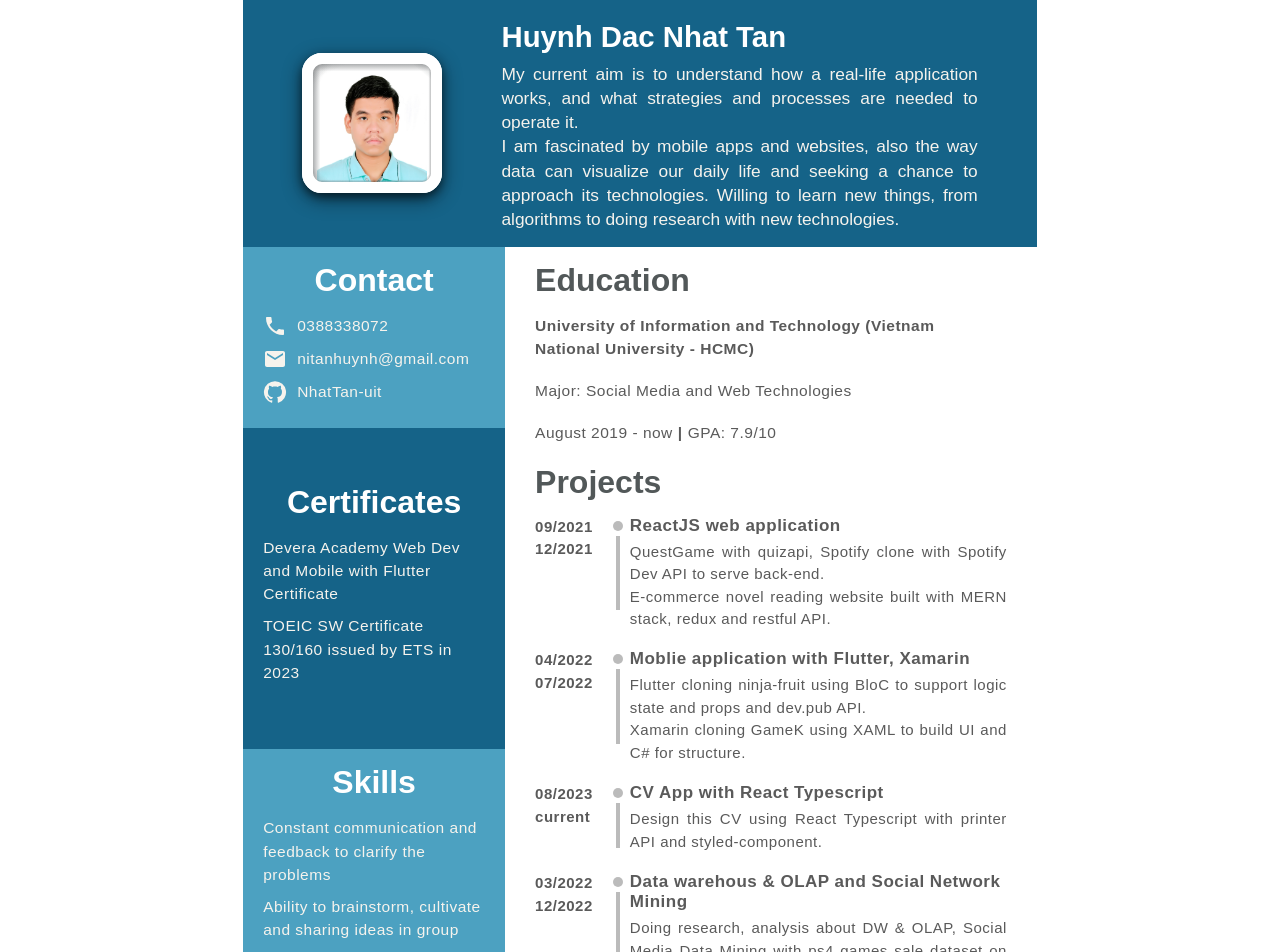
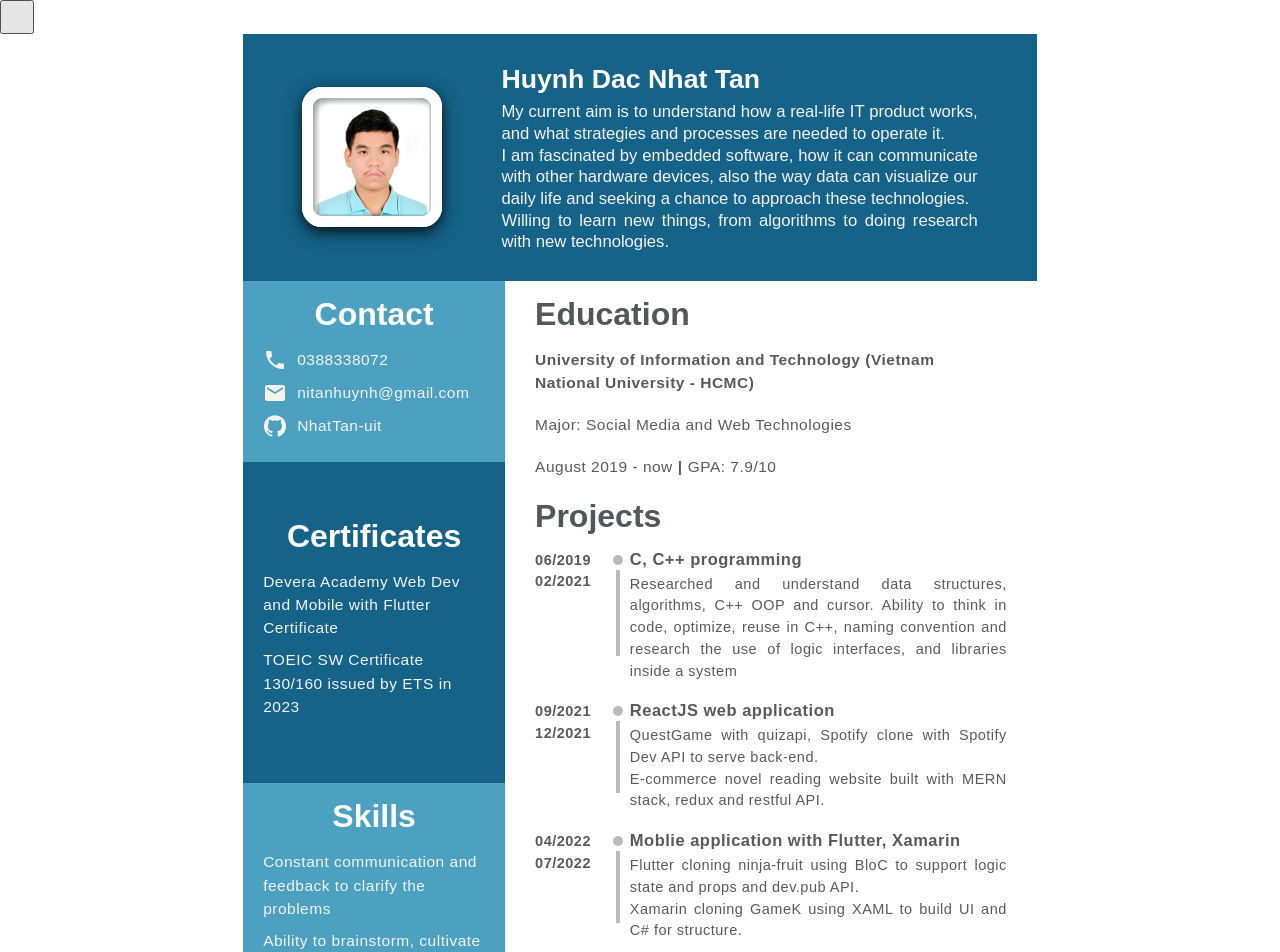
Before and after one commit to NhatTan-uit/MyCV-TanHDN, a React (Create React App) app: page / in a window 1280 px wide. Shown: the top 952 px of the page. Built offline with nearby package versions, Linux system fonts and the light colour scheme.

Commit message:
change-ex

```diff
--- a/src/App.tsx
+++ b/src/App.tsx
@@ -42,6 +42,7 @@ function App() {
 
   return (
     <StyleSheetManager shouldForwardProp={isPropValid}>
+      <GeneratePDF divref={pdfRef} />
       <GlobalStyle />
       {
         !loadingState ?
@@ -115,7 +116,6 @@ function App() {
             Loading...
           </Wrapper>
       }
-      <GeneratePDF divref={pdfRef} />
     </StyleSheetManager>
   );
 }
--- a/src/api.ts
+++ b/src/api.ts
@@ -2,7 +2,7 @@ const cvdata = {
     "header": {
         "image": "nonuser",
         "title": "Huynh Dac Nhat Tan",
-        "content": "My current aim is to understand how a real-life application works, and what strategies and processes are needed to operate it.\nI am fascinated by mobile apps and websites, also the way data can visualize our daily life and seeking a chance to approach its technologies. Willing to learn new things, from algorithms to doing research with new technologies."
+        "content": "My current aim is to understand how a real-life IT product works, and what strategies and processes are needed to operate it.\nI am fascinated by embedded software, how it can communicate with other hardware devices, also the way data can visualize our daily life and seeking a chance to approach these technologies.\n Willing to learn new things, from algorithms to doing research with new technologies."
     },
     "body": {
         "sub": [
@@ -75,6 +75,14 @@ const cvdata = {
                 "title": "Projects",
                 "listitem": [
                     {
+                        "content": "Researched and understand data structures, algorithms, C++ OOP and cursor. Ability to think in code, optimize, reuse in C++, naming convention and research the use of logic interfaces, and libraries inside a system",
+                        "timescheme": {
+                            "title": "C, C++ programming",
+                            "timestart": "06/2019",
+                            "timeend": "02/2021",
+                        }
+                    },
+                    {
                         "content": "QuestGame with quizapi, Spotify clone with Spotify Dev API to serve back-end. \nE-commerce novel reading website built with MERN stack, redux and restful API.",
                         "timescheme": {
                             "title": "ReactJS web application",
@@ -96,14 +104,6 @@ const cvdata = {
                             "title": "CV App with React Typescript",
                             "timestart": "08/2023",
                             "timeend": "current",
-                        }
-                    },
-                    {
-                        "content": "Doing research, analysis about DW & OLAP, Social Media Data Mining with ps4 games sale dataset on Kaggle and python.",
-                        "timescheme": {
-                            "title": "Data warehous & OLAP and Social Network Mining",
-                            "timestart": "03/2022",
-                            "timeend": "12/2022",
                         }
                     },
                     {
--- a/src/components/CardListScheme.tsx
+++ b/src/components/CardListScheme.tsx
@@ -51,12 +51,12 @@ const ContentPart = styled.div`
 const Item = styled.div`
     line-height: 1.5;
     text-align: justify;
-    font-size: 15px;
+    font-size: 14.5px;
 `;
 
 const Header = styled.h4`
     padding-bottom: 5px;
-    font-size: 17px;
+    font-size: 16.5px;
 `;
 
 const CardListScheme = (props: Props) => {
--- a/src/components/GeneratePDF.tsx
+++ b/src/components/GeneratePDF.tsx
@@ -1,5 +1,5 @@
 import React, { MutableRefObject } from 'react'
-import { useReactToPrint } from 'react-to-print';
+import ReactToPrint from 'react-to-print';
 import { styled } from 'styled-components';
 
 //Types
@@ -15,13 +15,14 @@ const PrintButton = styled.button`
 const GeneratePDF: React.FC<pdfValue> = ({
     divref,
 }) => {
-    const handlePrint = useReactToPrint({
-        content: () => divref.current,
-        documentTitle: 'cv-tanhdn',
-    });
-
     return (
-        <PrintButton onClick={handlePrint}>To PDF</PrintButton>
+        <ReactToPrint
+            trigger={() => {
+                return <PrintButton />
+            }}
+            content={() => divref.current}
+            documentTitle={"tan-hdn-cv"}
+        />
     )
 }
 
--- a/src/components/Header.tsx
+++ b/src/components/Header.tsx
@@ -18,7 +18,7 @@ const HeaderWrapper = styled.div`
     display: flex;
     justify-content: space-evenly;
     align-items: center;
-    line-height: 1.4;
+    line-height: 1.3;
     width: 100%;
 `;
 
@@ -30,13 +30,13 @@ const HeaderContentWrapper = styled.div`
 `;
 
 const Title = styled.h1`
-    font-size: 22pt;
+    font-size: 20pt;
     margin-bottom: 5px;
     color: ${cvcolor['text-color-main']};
 `;
 
 const Content = styled.p`
-    font-size: 13pt;
+    font-size: 12.5pt;
     text-align: justify;
     color: ${cvcolor['text-color-secondary']};
     word-wrap: break-word;
```
